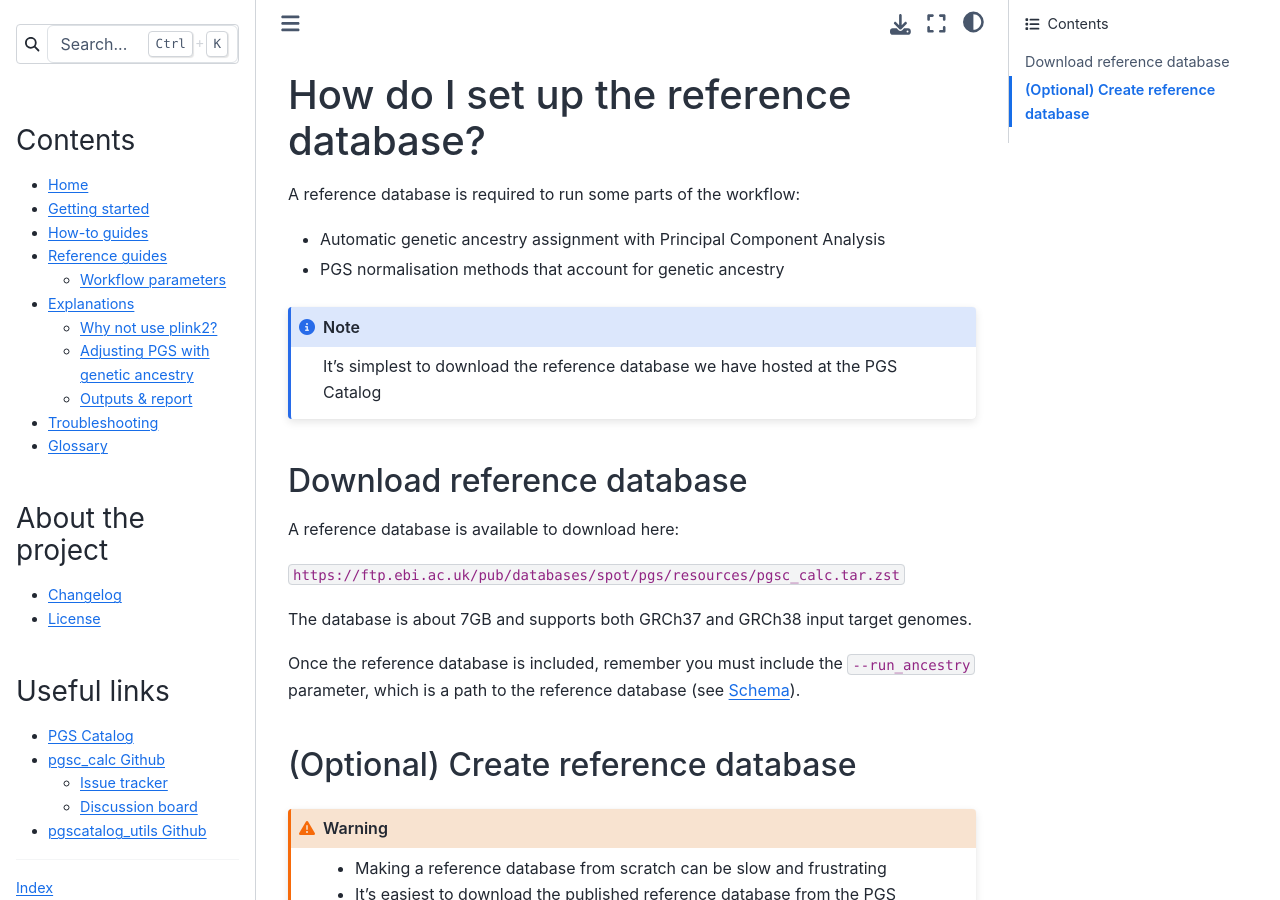
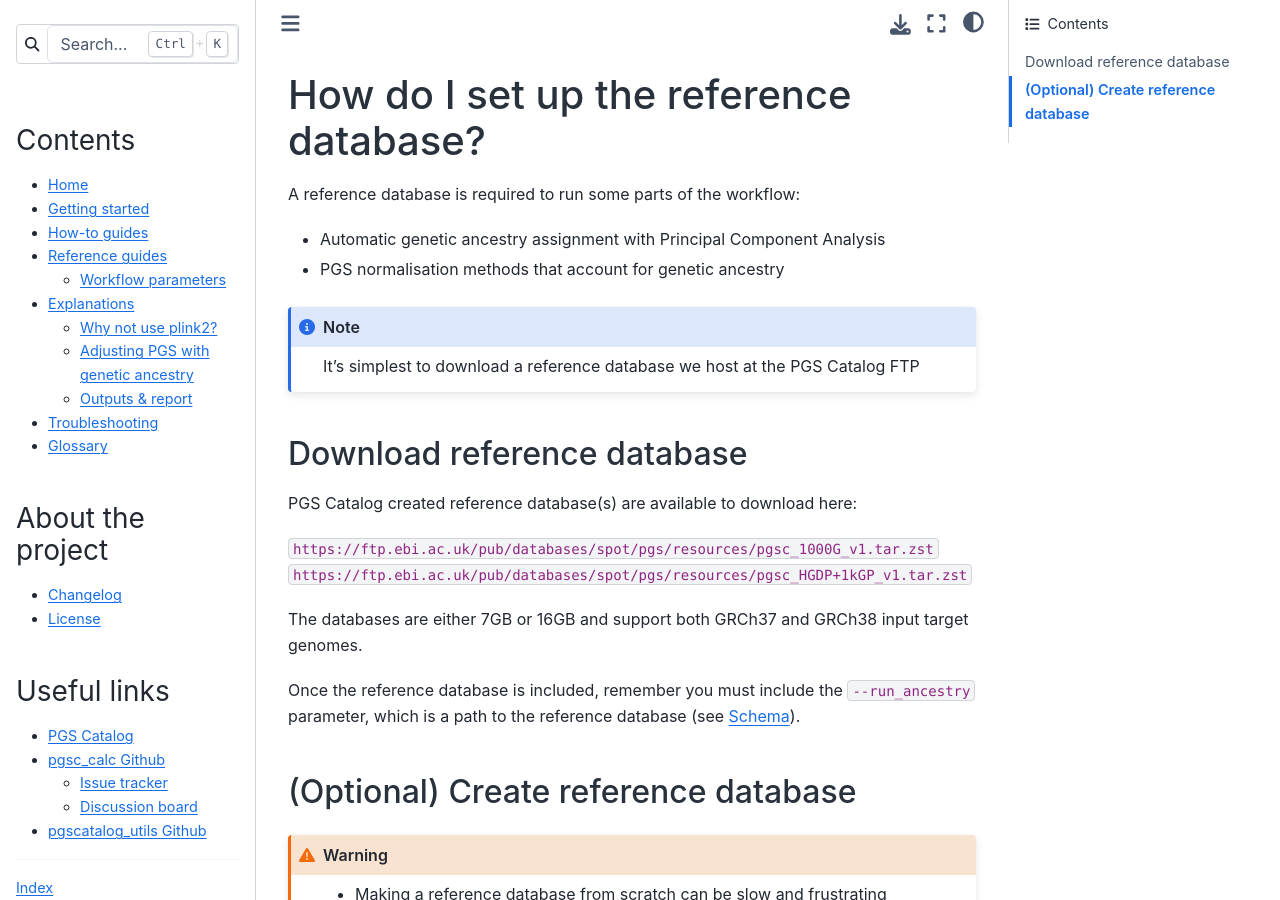
Before and after one commit to PGScatalog/pgsc_calc, a Sphinx documentation site: the page built from docs/how-to/database.rst, in a window 1280 px wide and 900 px high. Built offline with Sphinx 7.4.7 and the Sphinx Book theme 1.1.4, drawn with Linux system fonts in a browser that asks for light colours.

```diff
--- a/docs/how-to/database.rst
+++ b/docs/how-to/database.rst
@@ -8,17 +8,18 @@ A reference database is required to run some parts of the workflow:
 - Automatic genetic ancestry assignment with Principal Component Analysis
 - PGS normalisation methods that account for genetic ancestry
 
-.. note:: It's simplest to download the reference database we have hosted at the
-          PGS Catalog
+.. note:: It's simplest to download a reference database we host at the
+          PGS Catalog FTP
 
 Download reference database
 ---------------------------
 
-A reference database is available to download here:
+PGS Catalog created reference database(s) are available to download here:
 
-``https://ftp.ebi.ac.uk/pub/databases/spot/pgs/resources/pgsc_calc.tar.zst``
+``https://ftp.ebi.ac.uk/pub/databases/spot/pgs/resources/pgsc_1000G_v1.tar.zst``
+``https://ftp.ebi.ac.uk/pub/databases/spot/pgs/resources/pgsc_HGDP+1kGP_v1.tar.zst``
 
-The database is about 7GB and supports both GRCh37 and GRCh38 input target
+The databases are either 7GB or 16GB and support both GRCh37 and GRCh38 input target
 genomes.
 
 Once the reference database is included, remember you must include the ``--run_ancestry``
```
Also changed, not shown: docs/how-to/ancestry.rst (+6 -3 lines).
